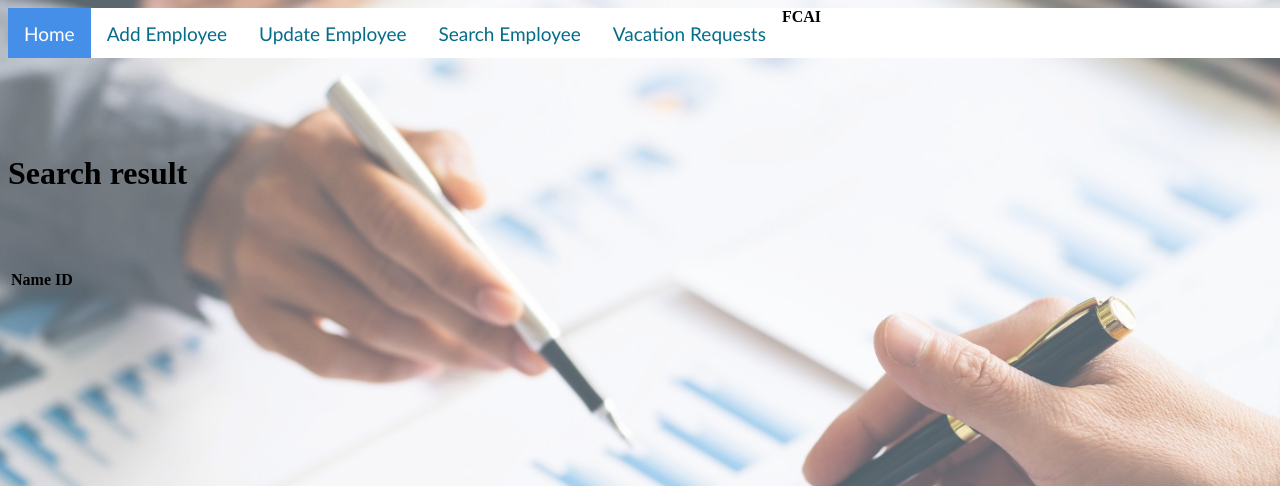
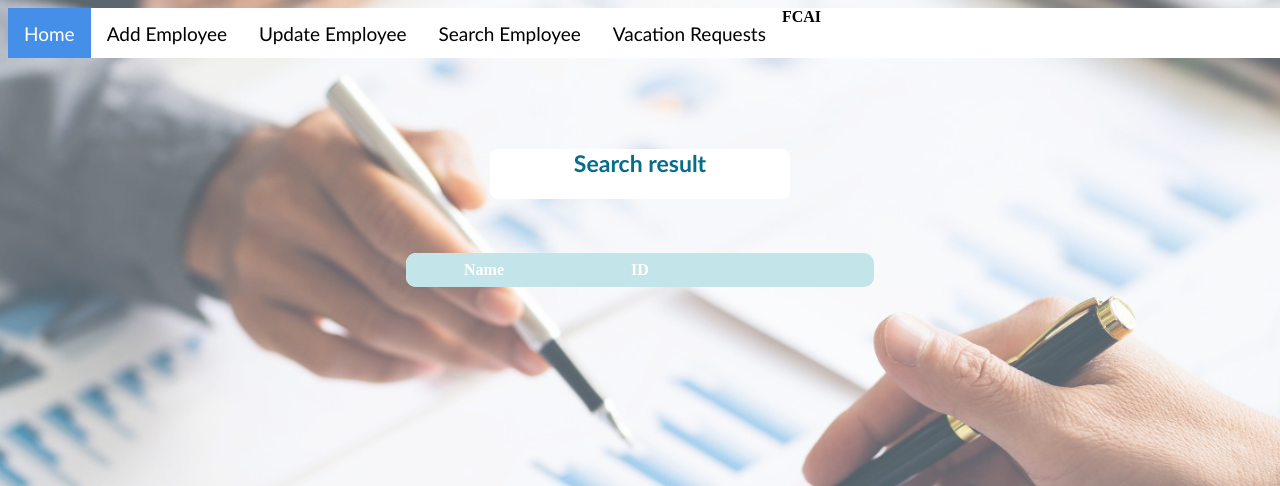
Before and after one commit to AsmaaElawady/Human_Resource_Website, a Django app: page /outPut/ in a window 1280 px wide. Shown: the top 486 px of the page. Run offline with Django 4.2, Linux system fonts and the light colour scheme; lists and menus that the app fills with data are empty; parts of the project's set-up code (start-up, migrations or seed data) failed here and were passed over.

Commit message:
adding files

```diff
--- a/FinalWeb/HumanResources/HR/models.py
+++ b/FinalWeb/HumanResources/HR/models.py
@@ -26,9 +26,12 @@ class RegisterForm(models.Model):
     Status = models.CharField(max_length=8,choices=stats)
     MARITALSTATUE = models.CharField(max_length=8,choices=ms)
 
+
+
+
 class VacationForm(models.Model):
     VFName = models.CharField(max_length = 50)
-    VFID = models.CharField(max_length = 50)
+    id = models.CharField(max_length = 50, primary_key=True)
     VFFromDate = models.DateField()
     VFToDate = models.DateField()
     VFReason = models.TextField()
--- a/FinalWeb/HumanResources/HR/views.py
+++ b/FinalWeb/HumanResources/HR/views.py
@@ -153,7 +153,7 @@ def addVacationForm(request):
   VFToDate = request.POST.get('VFToDate')
   VFReason = request.POST.get('VFReason')
   VFStatus = request.POST.get('VFStatus')
-  VFData = VacationForm(VFName = VFName, VFID = ID, VFFromDate = VFFromDate
+  VFData = VacationForm(VFName = VFName, id = ID, VFFromDate = VFFromDate
                       , VFToDate = VFToDate, VFReason = VFReason, VFStatus = VFStatus)
   VFData.save()
   return HttpResponseRedirect(reverse('VFDisplay'))
--- /dev/null
+++ b/FinalWeb/HumanResources/HumanResources/static/css/searchEmpOutput.css
@@ -0,0 +1,108 @@
+
+
+.listEmp{
+     text-align: center;
+    background-color:white;
+    color: #056c89;
+    width: 300px;
+    height: 50px;
+    border-radius: 8px;
+    position: relative;
+    margin-left: auto;
+    margin-right: auto;
+}
+
+h1{
+
+    font-size: 23px;
+    text-align: center;
+    border-radius: 10px;
+    position: relative;
+    margin-left: auto;
+    margin-right: auto;
+    font-family: Calibri, 'Gill Sans', 'Gill Sans MT', 'Trebuchet MS', sans-serif;
+}
+
+#button {
+    height: 40px;
+    width: 100px;
+    margin-top: 20px;
+    border: 2px white;
+    background-color: #c3e4e9;
+    font-size: 13px;
+    color: white;
+    border-radius: 15px;
+
+
+}
+
+#button:hover{
+    background-color:  #056c89;
+}
+
+table {
+
+    background-color: white;
+    border-radius: 10px;
+    border-collapse: collapse ;
+    text-align: center;
+    padding-left: 30px;
+    padding-right: 30px;
+    position: relative;
+    margin-left: auto;
+    margin-right: auto;
+
+  }
+
+  /* Style the table header cells */
+  th {
+    background-color: #c3e4e9;
+    color: white;
+    text-align: center;
+    padding: 8px;
+      width: 140px ;
+  }
+
+  /* Style the table data cells */
+  td {
+    background-color: white;
+    padding: 8px;
+    width: 140px;
+    text-align: center;
+
+  }
+
+  /* Add zebra-striping to the table rows */
+  tr:nth-child(even) {
+    background-color: white;
+  }
+
+  th:first-child,
+td:first-child {
+  border-top-left-radius: 10px;
+  border-bottom-left-radius: 10px;
+}
+
+  th:last-child,
+td:last-child {
+  border-top-right-radius: 10px;
+  border-bottom-right-radius: 10px;
+}
+
+  a:link {
+    text-decoration: none;
+      color: black;
+  }
+
+  a:visited {
+    text-decoration: none;
+    color: black;
+  }
+
+  a:hover {
+    text-decoration: none;
+  }
+
+  a:active {
+    text-decoration: none;
+  }
--- a/FinalWeb/HumanResources/static/css/searchEmp.css
+++ b/FinalWeb/HumanResources/static/css/searchEmp.css
@@ -1,7 +1,6 @@
-/*{% load static %}*/
+
 body {
     margin: 0;
-    /*background-image: url("{% static 'image/HP2v3.png' %}");*/
     background-repeat: no-repeat;
     background-attachment: fixed;
     background-size: cover;
@@ -48,7 +47,7 @@ h1{
 
 }
 #button:hover{
-    background-color: rgba(175, 75, 64, 0.961);
+    background-color: #c3e4e9;
 }
 
 .inputbox{
```
Also changed, not shown: FinalWeb/HumanResources/HR/forms.py (added, +10 -0 lines), FinalWeb/HumanResources/static/css/searchEmpOutput.css (added, +109 -0 lines), FinalWeb/HumanResources/HR/migrations/0004_rename_vfid_vacationform_employeeid_and_more.py (added), FinalWeb/HumanResources/HR/migrations/0005_rename_employeename_vacationform_empname.py (added), FinalWeb/HumanResources/HR/migrations/0006_merge_20230526_1005.py (added), FinalWeb/HumanResources/HR/migrations/0007_rename_fromdate_vacationform_vffromdate_and_more.py (added), FinalWeb/HumanResources/HR/migrations/0008_remove_vacationform_id_alter_vacationform_vfid.py (added), FinalWeb/HumanResources/HR/migrations/0009_rename_vfid_vacationform_id.py (added).
